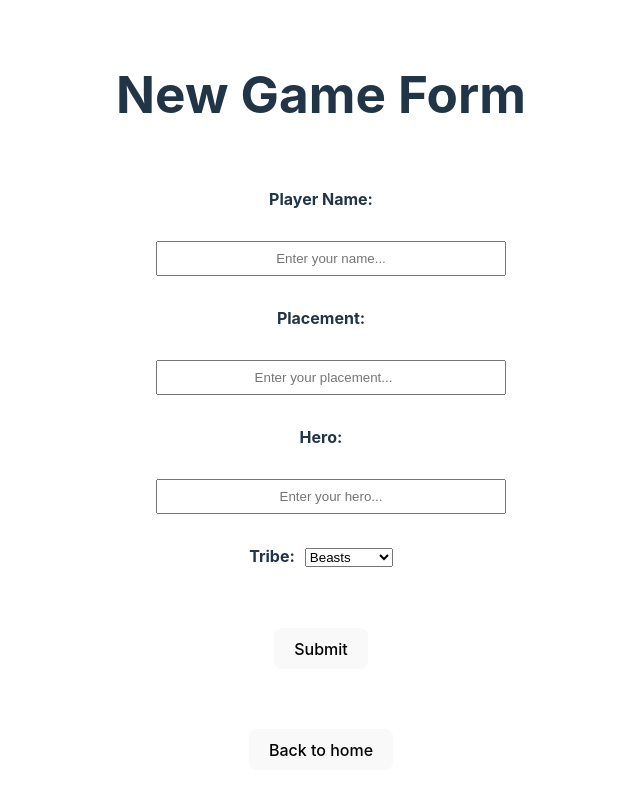
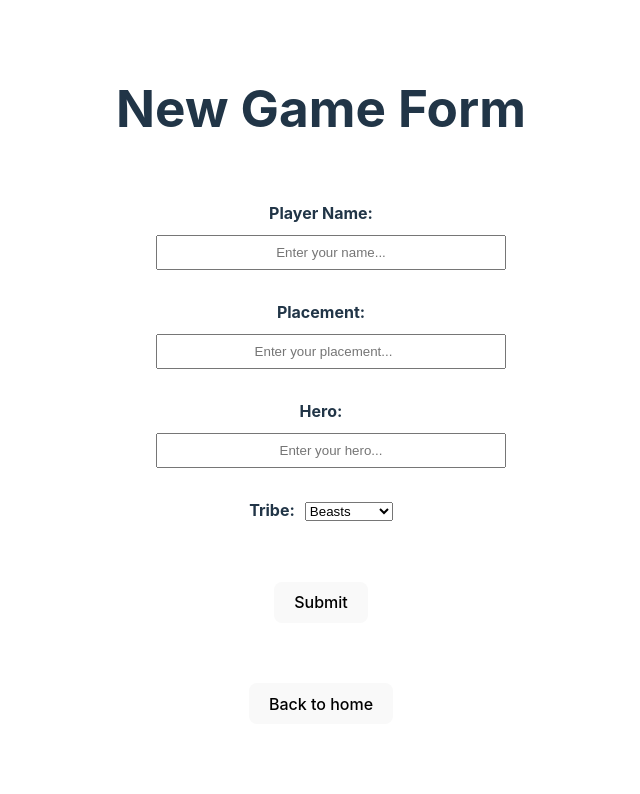
Before and after one commit to robbdouglas/hs-battlegrounds-stats, a React (Vite) app: page /new-game-form in a window 1280 px wide. Shown: the top 794 px of the page, without its empty margins (319-959 px from the left). Built offline with nearby package versions, Linux system fonts and the light colour scheme.

Commit message:
add css for form

```diff
--- a/src/styles/NewGameForm.css
+++ b/src/styles/NewGameForm.css
@@ -6,13 +6,11 @@ form {
 }
 
 label {
-  margin-bottom: 0.5rem;
   text-align: center;
   font-weight: bold;
 }
 
 input {
-  margin-bottom: 1rem;
   padding: 0.5rem;
   width: 100%;
   box-sizing: border-box;
--- a/src/styles/index.css
+++ b/src/styles/index.css
@@ -69,5 +69,5 @@ button:focus-visible {
 }
 
 input {
-  margin: 30px 30px 30px 10px;
+  margin: 10px 30px 30px 10px;
 }
```
